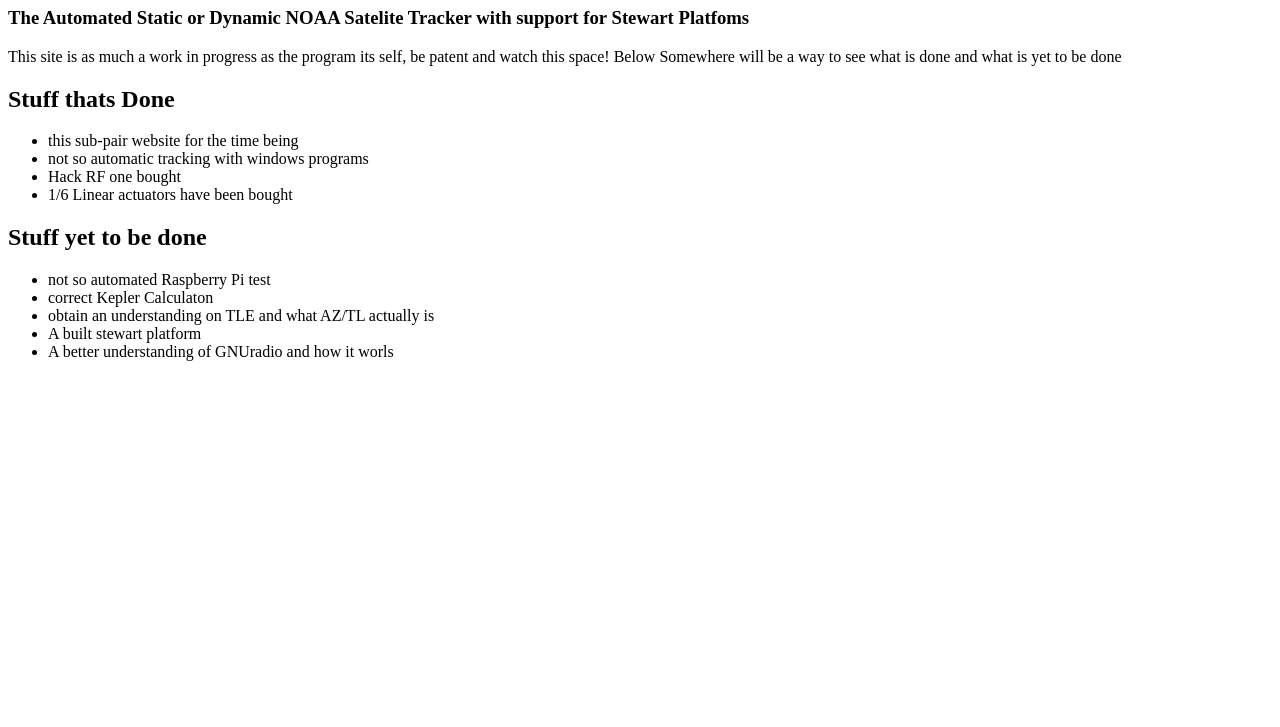
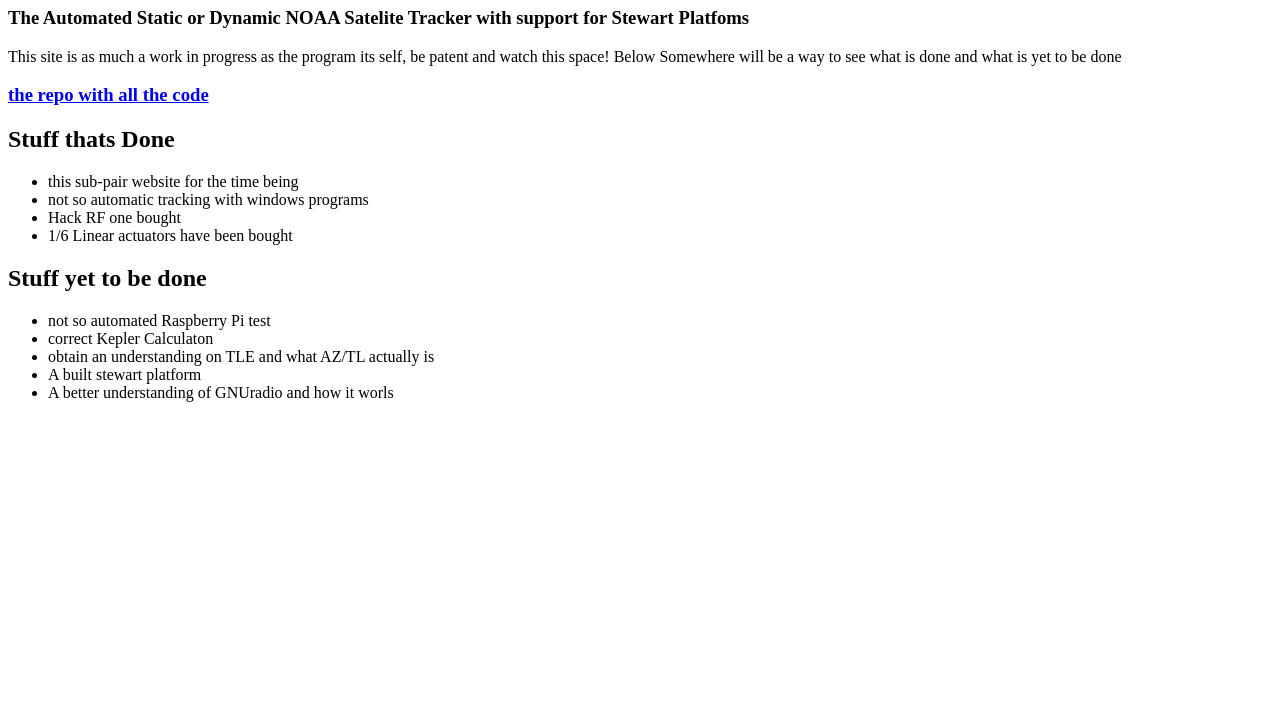
Before and after one commit to Dappleface/dappleface.github.io, a plain HTML site: page index.html in a window 1280 px wide. Shown: the part 73-800 px from the top of the page. Drawn offline with Linux system fonts and the light colour scheme.

Commit message:
yeah i forgot to include the link
Hey accidents happen

```diff
--- a/index.html
+++ b/index.html
@@ -8,6 +8,7 @@
         <p>
             This site is as much a work in progress as the program its self, be patent and watch this space! Below Somewhere will be a way to see what is done and what is yet to be done
         </p>
+        <a href=https://github.com/Dappleface/Auto-NOAA><h3>the repo with all the code</h3></a>
         <h2>Stuff thats Done</h2>
         <ul>
             <li>this sub-pair website for the time being</li>
```
